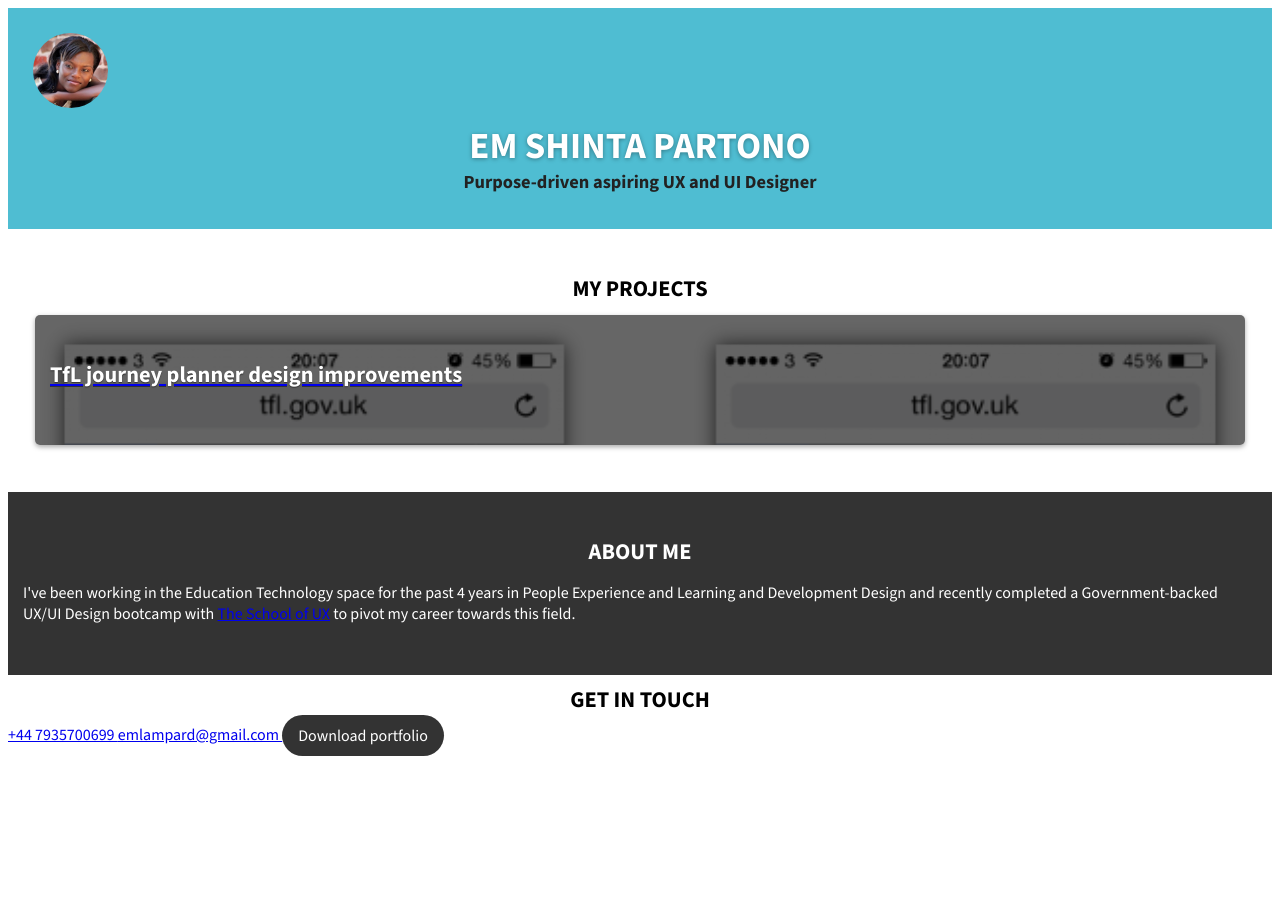
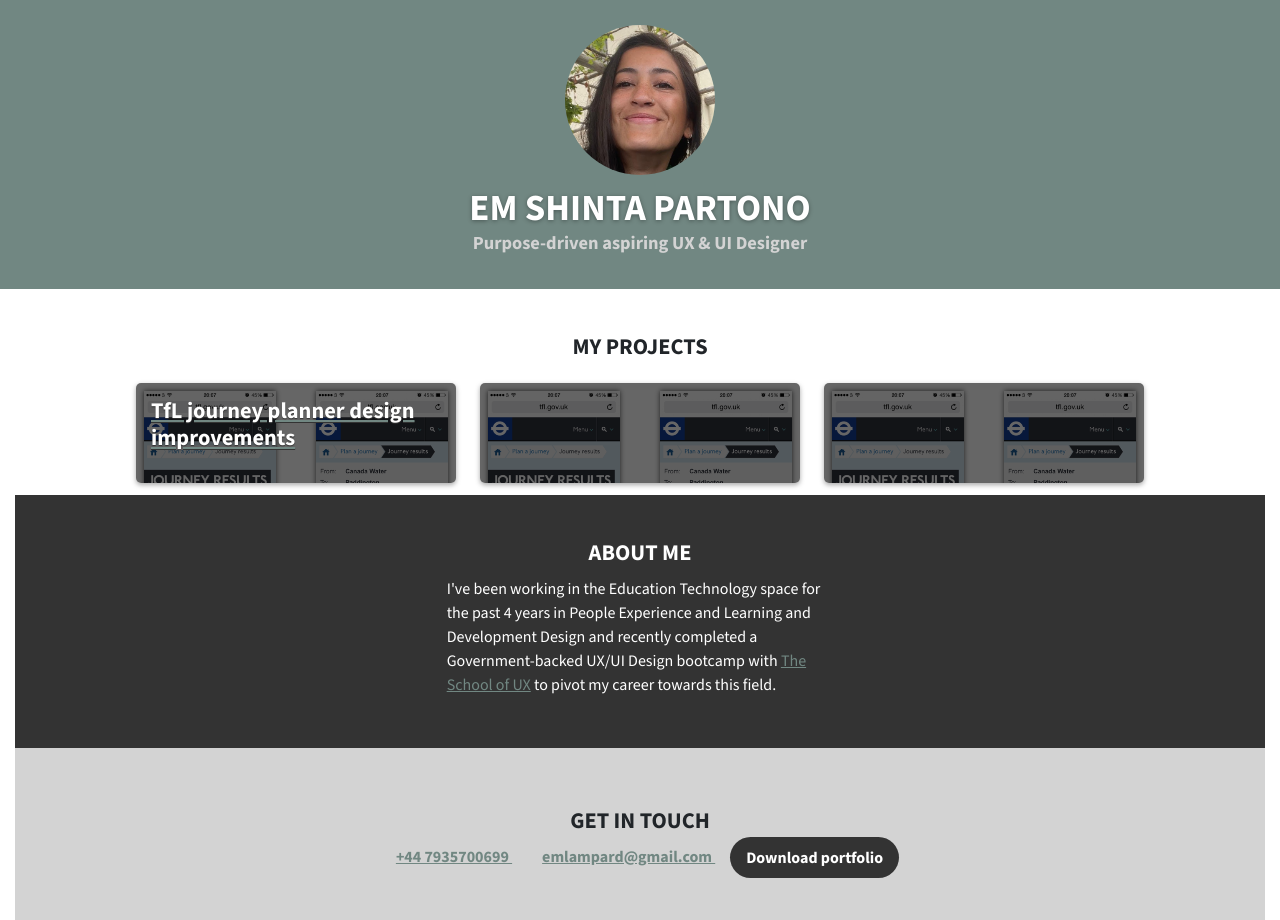
Before and after one commit to EmPartono/portfolio, a plain HTML site: page index.html in a window 1280 px wide. Before the commit the page ends 800 px from the top, so only its background shows below. Drawn offline with nearby package versions, Linux system fonts and the light colour scheme.

Commit message:
Styled update

```diff
--- a/css/styles.css
+++ b/css/styles.css
@@ -6,7 +6,7 @@ body {
 
 /* Section styles */
 header{
-    background-color: #4fbdd2;
+    background-color: #718782;
     padding: 25px 25px;
 }
 
@@ -38,7 +38,7 @@ h1{
 }
 
 h2{
-    color: #222222;
+    color: lightgrey;
     font-size: 1.15em;
     font-weight: 700;
     text-align: center;
@@ -87,3 +87,15 @@ h4{
 }
 
 /* Link styles */
+a{
+    color: #718782;
+    text-decoration: underline;
+}
+
+/* footer styles */
+footer{
+    background-color: lightgray;
+    padding: 50px 15px;
+    text-align: center;
+    font-weight: 700;
+}
--- a/index.html
+++ b/index.html
@@ -11,7 +11,10 @@
     <meta name="viewport" content="width=device-width, initial-scale=1">
 
     <!-- Section for CSS -->
+
+
     <!-- Reference to Bootstrap stylesheet -->
+    <link rel="stylesheet"href="css/bootstrap.css">
 
     <!-- Reference to our stylesheet -->
     <link rel="stylesheet" href="css/styles.css">
@@ -27,42 +30,60 @@
 <body>
 
     <header>
-        <img class="photo" src="images/photo-author.jpg" width="75" height="75">
+        <div class="row justify-content-center">
+            <img class="photo" src="images/A7413486-698E-4513-A275-3316C975B852.jpg" width="150" height="150">
+        </div>
         <h1>Em Shinta Partono</h1>
-        <h2>Purpose-driven aspiring UX and UI Designer</h2>
+        <h2>Purpose-driven aspiring UX &amp; UI Designer</h2>
     </header>
 
     <div class="projects">
         <h3>My projects</h3>
 
-       <div class="project" style="background-image:url(images/project-design-improvements.png)">
+        <div class="row justify-content-center">
+
+       <div class="project col-10 col-md-3" style="background-image:url(images/project-design-improvements.png)">
         <a href="project.html">
-            <h4>TfL journey planner design improvements</h4>
+            <h4 class="title">TfL journey planner design improvements</h4>
         </a>
         </div>
-    </div>
+
+       <div class="project col-10 col-md-3" style="background-image:url(images/project-design-improvements.png)">
+
+        </div>
+
+       <div class="project col-10 col-md-3" style="background-image:url(images/project-design-improvements.png)">
+
+         </div>
+
+        </div>
 
     <div class="about">
         <h3>About me</h3>
-        <p> I've been working in the Education Technology space for the past 4 years in People Experience and Learning and Development Design and recently completed a Government-backed UX/UI Design bootcamp with <a href="https://schoolofux.com"> The School of UX</a> to pivot my career towards this field.
-        </p>
+        <div class="row justify-content-center">
+            <p class="col-10 col-md-4"> I've been working in the Education Technology space for the past 4 years in People Experience and Learning and Development Design and recently completed a Government-backed UX/UI Design bootcamp with <a href="https://schoolofux.com"> The School of UX</a> to pivot my career towards this field.
+            </p>
+        </div>
     </div>
 
     <footer>
         <h3>Get in touch</h3>
 
-        <a href="tel:+44 7935 700699">
+        <div class="row-justify-content-center">
+            <a class="col-12" href="tel:+44 7935 700699">
             +44 7935700699
-        </a>
+            </a>
 
-        <a href="mailto:emlampard@gmail.com">
+            <a class="col-12" href="mailto:emlampard@gmail.com">
             emlampard@gmail.com
-        </a>
+            </a>
 
-        <a class="btn-primary" href="portfolio.pdf">
+            <a class="btn-primary col-8 col-md-3 col-lg-2" href="portfolio.pdf">
             Download portfolio
-        </a>
+            </a>
+        </div>
     </footer>
 
 </body>
+
 </html>
```
Also changed, not shown: images/A7413486-698E-4513-A275-3316C975B852.jpg (added).
